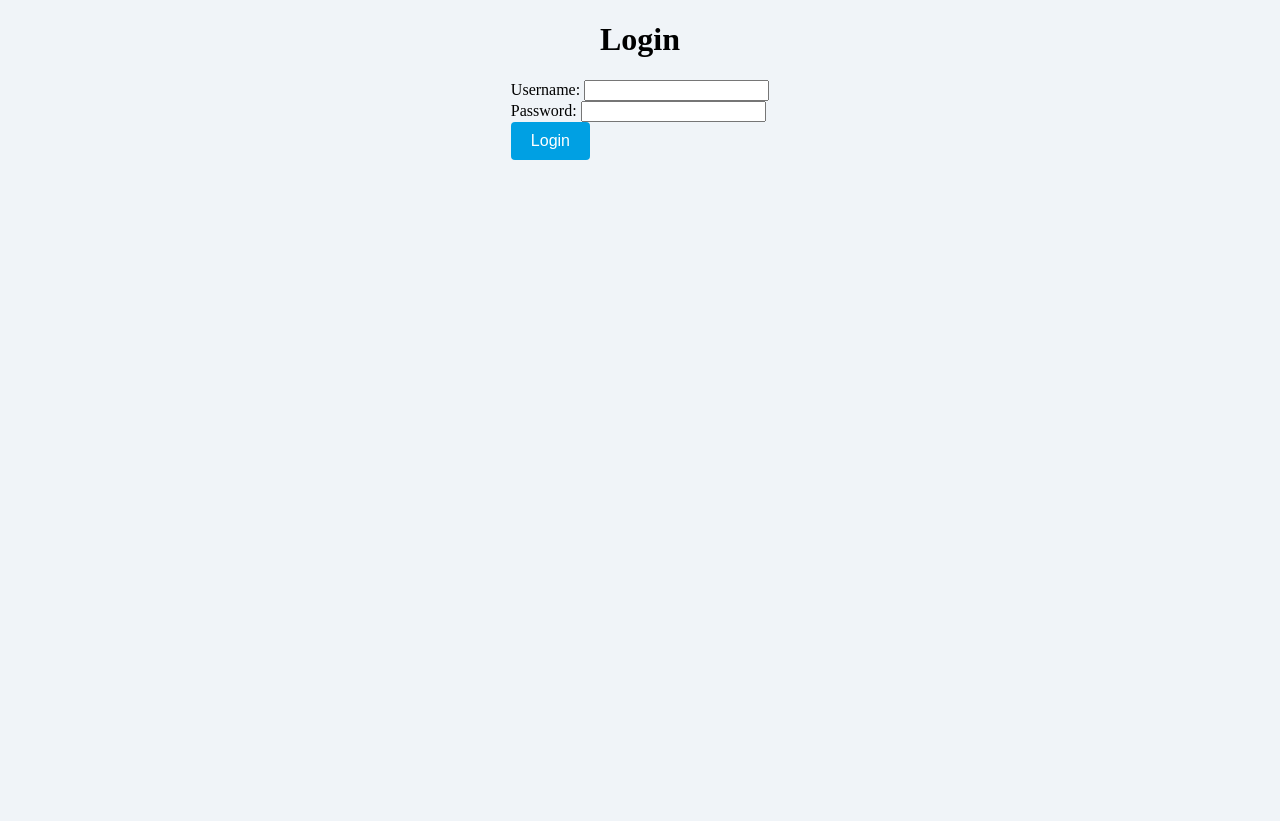
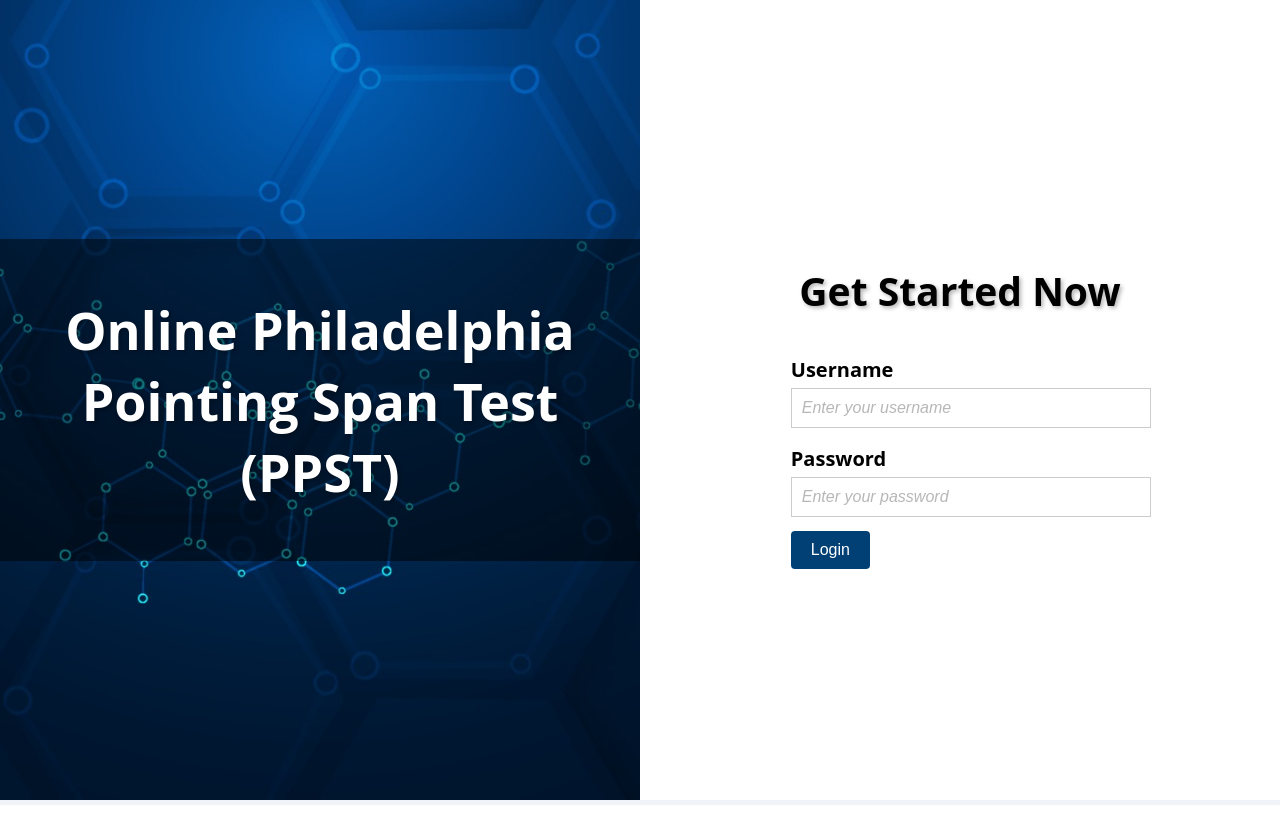
Before and after one commit to defulv86/Team-Senior-Project, a Django app: page /login/ in a window 1280 px wide. Run offline with Django 5.2, Linux system fonts and the light colour scheme.

Commit message:
I kept the foundation of the login page, but added some css to it to make it similar to the design doc

```diff
--- a/ppst/website/static/css/login.css
+++ b/ppst/website/static/css/login.css
@@ -5,36 +5,110 @@ html {
 
 h1 {
 text-align: center;
+text-shadow: 2px 2px 4px rgba(0, 0, 0, 0.3);
 }
 
 body {
+font-family: 'Open Sans', sans-serif;
 height: 100%;
 width: 100%;
 margin: 0;
+scroll-behavior: smooth;
 }
 
-.login-container {
+.container {
 display: flex;
-    flex-wrap: wrap;
-    flex-basis: 100%;
-    gap: 0px;
+height: 100vh;
+}
+
+.left-column {
+flex: 1;
+display: flex;
+flex-direction: column;
+justify-content: center;
 align-items: center;
+position: relative;
+}
+
+.title {
+position: absolute;
+top: 100;
+left: 100;
+right: 120;
+text-align: center;
 justify-content: center;
+padding: 20px;
+background-color: rgba(0, 0, 0, 0.5);
+color: white;
+font-size: 26px;
+}
+
+.login-form {
+flex: 1;
+background-color: white;
+display: flex;
+flex-direction: column;
+justify-content: center;
+font-size: 26px;
+
+}
+
+.login-form h2 {
+text-align: center;
+text-shadow: 2px 2px 4px rgba(0, 0, 0, 0.3);
+}
+
+.login-form label {
+font-size: 20px;
+margin-bottom: 10px;
+font-weight: bold;
+}
+
+.login-form input {
+border: 1px solid #ccc;
+padding: 10px;
+width: 100%;
+font-size: 16px;
+margin-bottom: 10px;
+}
+
+.login-form input::placeholder {
+color: #999;
+font-style: italic;
+opacity: 0.7;
+}
+
+.right-column {
+flex: 1;
+background-color: white;
+display: flex;
+flex-direction: column;
+justify-content: center;
+align-items: center;
 }
 
 .new-line {
-    flex-basis: 100%;
+flex-basis: 10px;
 height: 0;
 }
 
-.flex-item-left .flex-item-right {flex: 50%;}
-
 button {
 padding: 10px 20px;
-    background-color: #00a0e3;
+background-color: #004075;
 color: white;
 border: none;
 border-radius: 4px;
 cursor: pointer;
 font-size: 16px;
 }
+
+.image-container {
+flex: 1;
+position: relative;
+}
+
+.image-container img {
+width: 100%;
+height: 100%;
+object-fit: cover;
+}
--- a/ppst/website/templates/login.html
+++ b/ppst/website/templates/login.html
@@ -5,24 +5,35 @@
   <meta charset="UTF-8">
   <meta name="viewport" content="width=device-width, initial-scale=1.0">
   <link rel="stylesheet" href="{% static 'css/login.css' %}">
-    <title>Login</title>
+  <link href="https://fonts.googleapis.com/css2?family=Lora:wght@400&family=Montserrat:wght@700&display=swap"
+  rel="stylesheet">
+  <script src="{% static 'js/home.js' %}"></script>
 </head>
 <body>
-    <div class="flex-item-right">
-        <h1>Login</h1>
-        <div class="login-container">
-            <div class="new-line"></div>
+    <div class="container">
+      <div class="left-column">
+        <div class="image-container">
+          <img src="{% static 'images/login.jpg' %}" alt="Description of image" class="login-image">
+        </div>
+        <div class="title">
+          <h1>Online Philadelphia Pointing Span Test (PPST)</h1>
+        </div>
+      </div>
+      <div class="right-column">
+        <div class="login-form">
+          <h2>Get Started Now</h2>
           <form method="post">
             {% csrf_token %}
-                <label for="uname">Username:</label>
-                <input type="text" id="uname" name="uname" required>
+            <label for="uname">Username</label>
+            <input type="text" id="uname" name="uname" placeholder="Enter your username" required>
             <div class="new-line"></div>
-                <label for="passwd">Password:</label>
-                <input type="password" id="passwd" name="passwd" required>
+            <label for="passwd">Password</label>
+            <input type="password" id="passwd" name="passwd" placeholder="Enter your password" required>
             <div class="new-line"></div>
             <button type="submit">Login</button>
           </form>
         </div>
       </div>
+    </div>
   </body>
   </html>
```
Also changed, not shown: ppst/website/static/images/login.jpg (added), 1 other file. Lines whose indentation alone changed are shown as unchanged.
